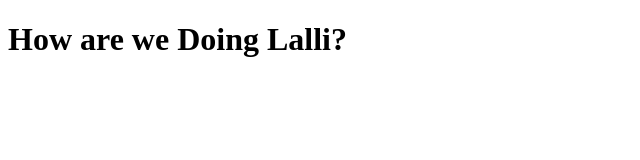
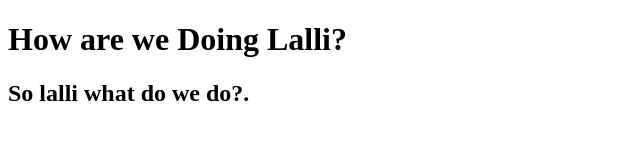
Before and after one commit to manjeetmax/first-test, a plain HTML site: page site/index.html in a window 1280 px wide. Shown: the whole page, without its empty margins (0-640 px from the left). Drawn offline with Linux system fonts and the light colour scheme.

Commit message:
Small editing done.

```diff
--- a/site/index.html
+++ b/site/index.html
@@ -5,5 +5,6 @@
 </head>
 <body>
 <h1>How are we Doing Lalli?</h1>
+<h2>So lalli what do we do?.</h2>
 </body>
 </html>
```
